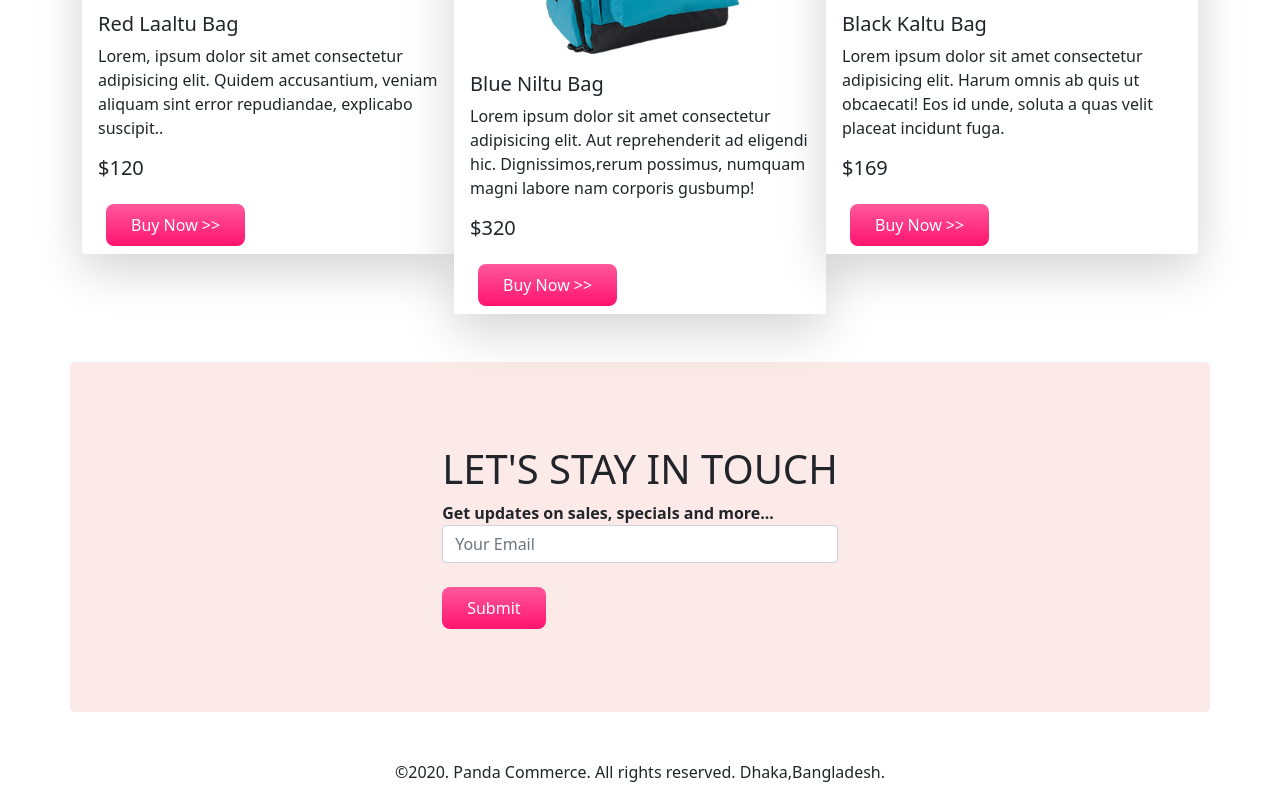
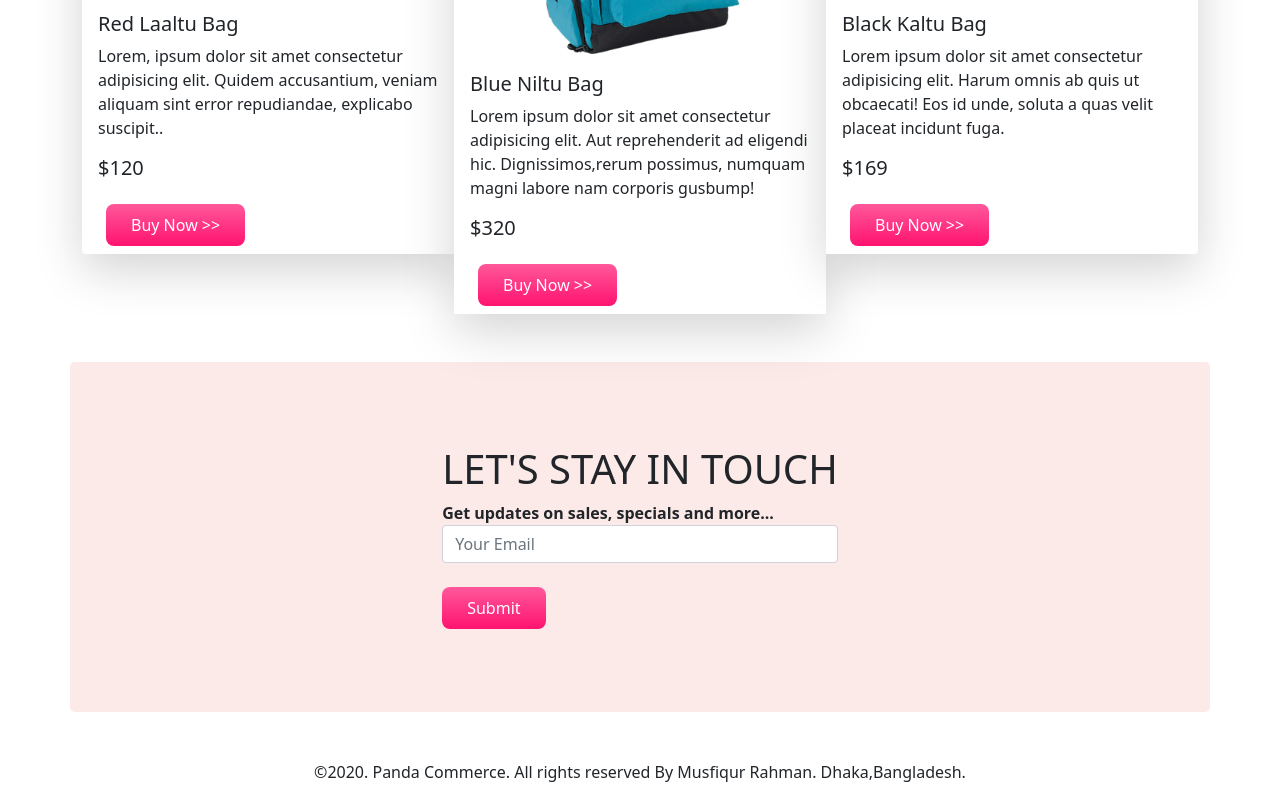
Before and after one commit to MusfiqurRahma/panda-commerce-bootstrap, a plain HTML site: page index.html in a window 1280 px wide. Shown: the part 1790-2590 px from the top of the page. Drawn offline with nearby package versions, Linux system fonts and the light colour scheme.

Commit message:
reserved added

```diff
--- a/index.html
+++ b/index.html
@@ -214,7 +214,7 @@
           </section>
     </main>
     <footer class="mt-5 text-center">
-          <p>©2020. Panda Commerce. All rights reserved. Dhaka,Bangladesh.</p>
+          <p>©2020. Panda Commerce. All rights reserved By Musfiqur Rahman. Dhaka,Bangladesh.</p>
     </footer>
     <!-- javascript link -->
     <script src="https://cdn.jsdelivr.net/npm/bootstrap@5.0.2/dist/js/bootstrap.bundle.min.js" integrity="sha384-MrcW6ZMFYlzcLA8Nl+NtUVF0sA7MsXsP1UyJoMp4YLEuNSfAP+JcXn/tWtIaxVXM" crossorigin="anonymous"></script>
```
